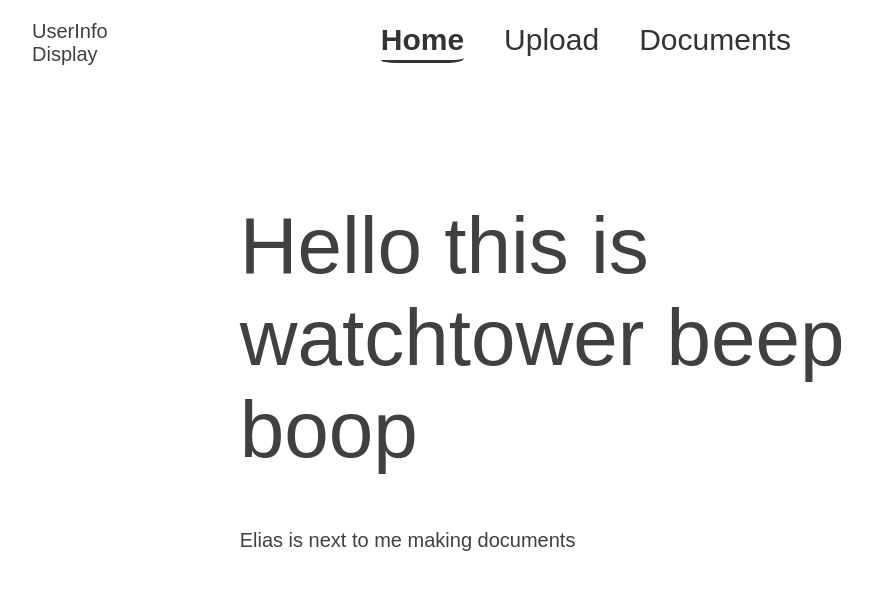
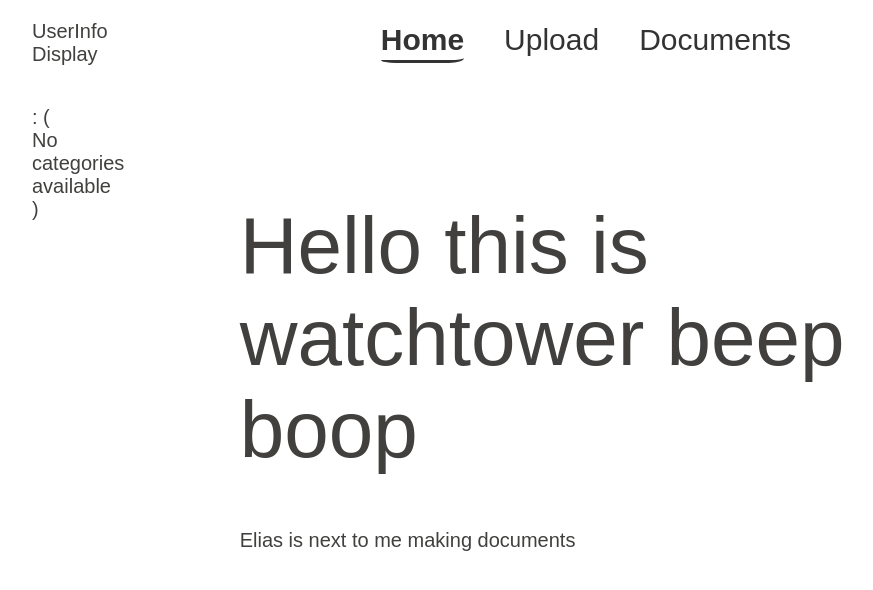
Before and after one commit to Zeccely/paper-frontend, a React (Vite) app in the folder Paper-Project-Frontend/: page / in a window 1280 px wide. Shown: the top 590 px of the page, without its empty margins (148-1021 px from the left). Built offline with nearby package versions, Linux system fonts and the light colour scheme; a web font is replaced by a local one.

Commit message:
trying out

```diff
--- a/Paper-Project-Frontend/src/components/Layout/MainLayout.jsx
+++ b/Paper-Project-Frontend/src/components/Layout/MainLayout.jsx
@@ -1,7 +1,7 @@
 import "../../Styles/MainLayout.css";
 import MenuBar from "./MenuBar";
 import UserInfo from "./UserInfo";
-import { useState } from "react";
+import { useState, useEffect } from "react";
 import CategoryBar from "../Category/CategoryBar";
 import { useLocation } from "react-router-dom";
 
@@ -9,12 +9,20 @@ const MainLayout = ({ children }) => {
   const { pathname } = useLocation();
   const isDocuments = pathname.startsWith("/documents");
   const [selectedCategoryId, setSelectedCategoryId] = useState("all");
+  const [categories, setCategories] = useState([]);
 
-  const categories = [
-  { id: "school", name: "School" },
-  { id: "bills", name: "Bills" },
-  { id: "work", name: "Work" },
-  ];
+  useEffect(() => {
+  const loadCategories = async () => {
+    try {
+      const data = await getAllCategories();
+      setCategories(data);
+    } catch (err) {
+      console.error("Failed to load categories", err);
+    }
+  };
+
+  loadCategories();
+}, []);
 
   return (
     <div className="container">
@@ -35,7 +43,11 @@ const MainLayout = ({ children }) => {
             selectedId={selectedCategoryId}
             onSelect={setSelectedCategoryId}
         />
-        )}
+        )} : (
+    <div className="no-categories">
+      No categories available
+    </div>
+  )
       </div>
 
       <main className="main">
```
